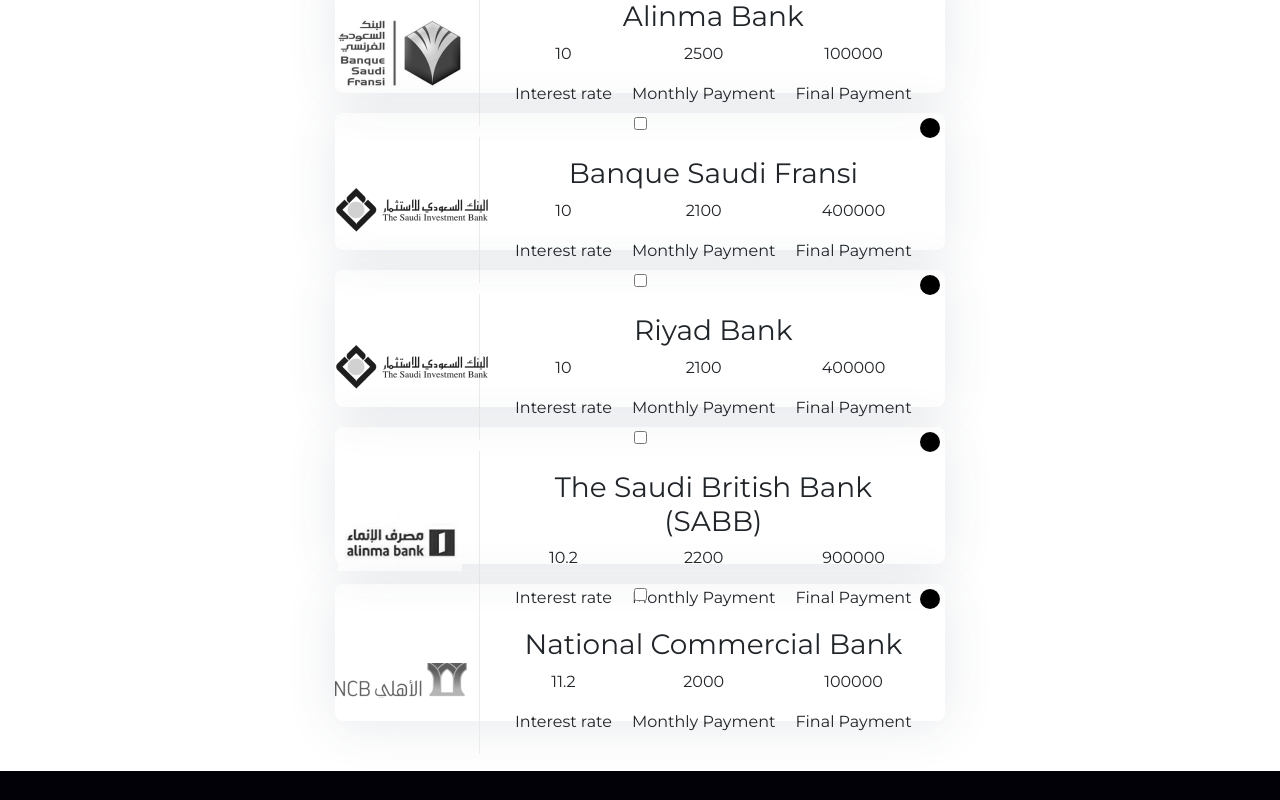
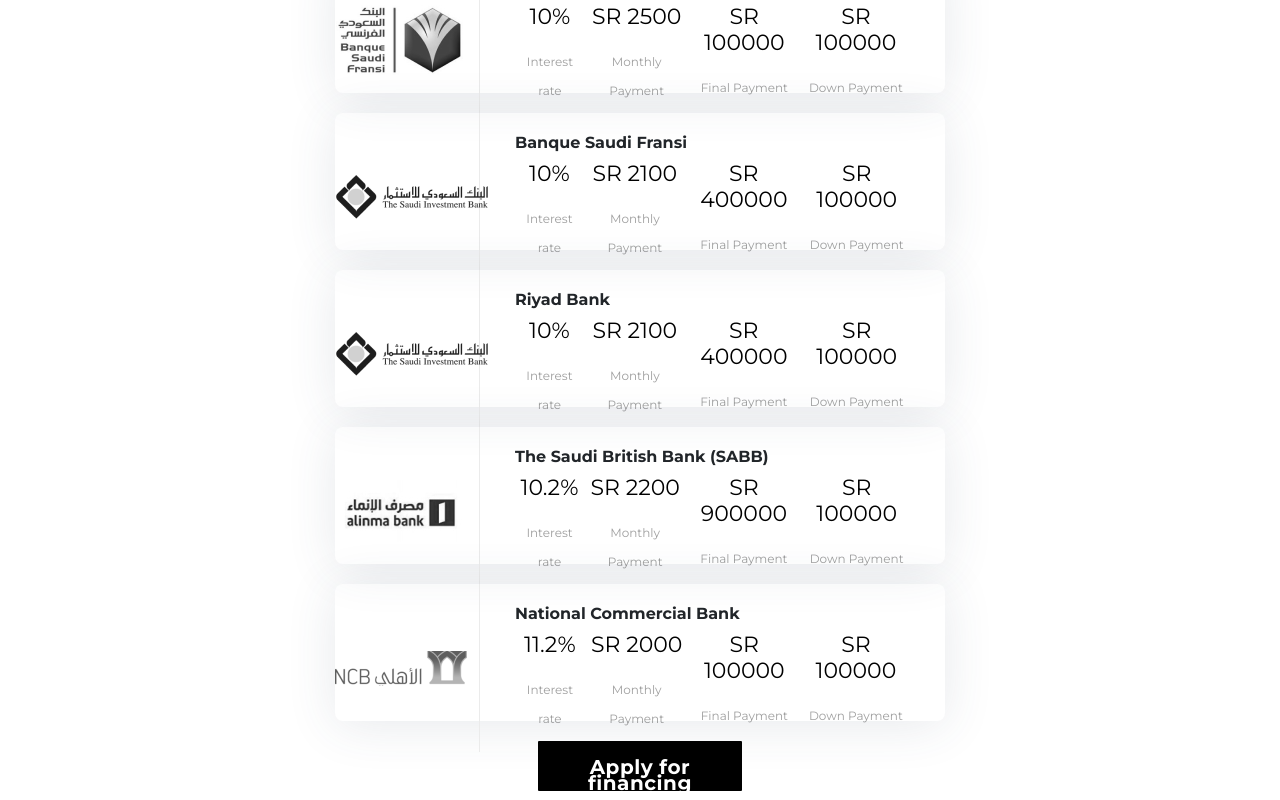
Before and after one commit to remonlawendi/Task-Beyound-Creation, a React (Create React App) app: page / in a window 1280 px wide. Shown: the part 680-1480 px from the top of the page. Built offline with nearby package versions, Linux system fonts and the light colour scheme.

Commit message:
Final Touch

```diff
--- a/src/components/Applet.jsx
+++ b/src/components/Applet.jsx
@@ -7,6 +7,7 @@
     interest: 11.2,
     monthly: 2000,
     final: 100000,
+    total: 100000,
     image: 'ahly.png',
     selected: false
 }, {
@@ -15,6 +16,7 @@
     interest: 10.2,
     monthly: 2200,
     final: 900000,
+    total: 100000,
     image: 'alinma.png',
     selected: false
 }, {
@@ -23,6 +25,7 @@
     interest: 10,
     monthly: 2300,
     final: 100000,
+    total: 100000,
     image: 'saab.png',
     selected: false
 }, {
@@ -31,6 +34,7 @@
     interest: 10,
     monthly: 2500,
     final: 100000,
+    total: 100000,
     image: 'saudi-french.png',
     selected: false
 }, {
@@ -39,6 +43,7 @@
     interest: 10,
     monthly: 2100,
     final: 400000,
+    total: 100000,
     image: 'saudi.png',
     selected: false
 },{
@@ -47,6 +52,7 @@
     interest: 10,
     monthly: 2100,
     final: 400000,
+    total: 100000,
     image: 'saudi.png',
     selected: false
 }
@@ -76,5 +82,7 @@
     return (<div className="offset-lg-3 col-md-6 applets">
         <span className="filter">Filter by:</span> <Sort onSelect={onSort}/>
         {banks.sort((a, b) => a[sort] - b[sort]).map(({id, ...rest}) => <Bank onClick={() => onSelect(id)} selectedIndex={selected.indexOf(id)} key={id} {...rest} />)}
+        <button  href="" target="_blank" class="Apply-financing col-md-4">Apply for financing</button>
     </div>)
+
 }
--- a/src/components/Bank.css
+++ b/src/components/Bank.css
@@ -1,11 +1,24 @@
+
+
 .bank {
 
-Height :  137px;
+max-height:   137px;
     box-shadow: 0px 4px 50px rgba(54, 71, 98, 0.12);
     border-radius: 8px;
     cursor: pointer;
     position: relative;
     margin-bottom: 20px;
+}
+input[type=checkbox]:checked < .bank {
+    border: 1px solid #000;
+}
+.bank:hover {
+    /*margin-top:-10px;
+    */transform: translateY(5px);
+    -webkit-transform: translateY(1px);
+    -moz-transform: translateY(1px);
+    -ms-transform: translateY(1px);
+    -o-transform: translateY(1px);
 }
 
 .bank h1 {
@@ -13,13 +26,30 @@
     font-size: 40px;
 }
 
-h2 {
-
+.bank-name {
+text-align: left;
+font-size: 16px;
+font-weight: 700;
+line-height: 20px;
 }
 
-img {
+.bank-img {
     margin: auto;
 }
+
+.rate-info {
+font-size: 22px ;
+font-weight: 400 ;
+line-height: 26px ;
+color:#000;
+padding-bottom: 0;
+}
+.rate-info span{
+    font-size: 12px !important ;
+    font-weight: 400 ;
+    line-height: 26px ;
+    color:rgba(0, 0, 0, 0.38);
+    }
 
 .bank .description {
     margin: 20px;
@@ -32,22 +62,51 @@
 }
 .NumiricalBank {
     display: inline-block;
-    width: 20px;
-    height: 20px;
+    text-align: center;
     position: absolute;
-    right: 5px;
-    top: 5px;
+    right: -1px;
+    top: -1px;
     border-radius: ;
     color: #fff;
+    border-radius: 1px 20px 17px 95px;
+    -webkit-border-radius: 1px 20px 17px 95px;
+    -moz-border-radius: 1px 20px 17px 95px;
+    -ms-border-radius: 1px 20px 17px 95px;
+    -o-border-radius: 1px 20px 17px 95px;
+}
+input[type=checkbox]   {
+    display: none;
+}
+input[type=checkbox]:checked + .NumiricalBank  {
+    width: 30px ;
+    height: 25px;
     background-color: #000;
-    border-radius:50%;
-    5-webkit-border-radius:;
-    -moz-border-radius:50%;
-    -ms-border-radius:50%;
-    -o-border-radius:50%;
-    -webkit-border-radius:50%;
 }
+input[type=checkbox]:checked  < .bank:active {
+    border: 1px solid #000 !important;
+}
+.Apply-financing {
+    background: #000;
+    color: #ffffff ;
+    font-size:  20px;
+    font-weight: 700;
+    height: 50px;
+    line-height: 0.8;
+    padding: 18px 30px;
 
-input[type=checkbox]{
-    /* display: none; */
-}
+    border-radius: 1px;
+    letter-spacing: 0.5px;
+    border:0px ;
+  }
+  @media (max-width: 767.98px) {
+    .description {
+       display: flex !important;
+       justify-content: space-between !important;
+    }
+    .bank-img {
+          display: none;
+      }
+      .bank-name {
+          justify-content: center !important;
+      }
+  }
--- a/src/components/Bank.jsx
+++ b/src/components/Bank.jsx
@@ -1,30 +1,48 @@
-import './Bank.css';
+ import './Bank.css';
 
 const Info = ({ title, subtitle }) => <div className='info'>
     <p>{title}</p>
     <span>{subtitle}</span>
 </div>
 
-export const Bank = ({ selectedIndex, image, name, interest, monthly, final, onClick  }) =>
-    <div className='bank'>
+export const Bank = ({ selectedIndex, image, name, interest, monthly, final, onClick , total }) =>
+    <div className='bank '>
     <input type="checkbox" id={name} name="check" value="1" checked={selectedIndex !== -1} />
     <p className='NumiricalBank'>{selectedIndex === -1 ? undefined : selectedIndex + 1}</p>
     <label className='row' for={name} onClick={onClick} >
         <div className='col-md-3 img-container'>
-            <img className='align-middle' src={`./images/${image}`} />
+            <img className='align-middle bank-img' src={`./images/${image}`} />
         </div>
         <div className='col-md-8 description'>
             <div class="row">
                 <div className='col-12'>
-                <h3>{name}</h3>
+                <h3 className="bank-name">{name}</h3>
                 </div>
-                <div className='col-12 d-flex justify-content-between'>
-                <Info className='' title={interest} subtitle='Interest rate'/>
-                <Info className='' title={monthly} subtitle='Monthly Payment'/>
-                <Info className=''title={final} subtitle='Final Payment'/>
+                <div className='col-12 d-flex justify-content-between currency '>
+
+                    <div className="rate-info">
+                        <Info  title={interest +"%"} subtitle=''/>
+                        <span className="rate-info" >Interest rate</span>
+                    </div>
+
+                    <div className="rate-info">
+                        <Info  title={"SR " +monthly} subtitle=''/>
+                        <span className="rate-info">Monthly Payment</span>
+                    </div>
+
+                    <div className="rate-info">
+                        <Info  title={"SR " + final} subtitle=''/>
+                        <span className="rate-info">Final Payment</span>
+                    </div>
+                    <div className="rate-info">
+                        <Info  title={"SR " + total} subtitle=''/>
+                        <span className="rate-info">Down Payment</span>
+                    </div>
+
                 </div>
             </div>
 
         </div>
     </label>
+
 </div>
--- a/src/components/Footer.jsx
+++ b/src/components/Footer.jsx
@@ -1,5 +1,7 @@
 import './Footer.css'
 export const Footer = () => {
+
+
     return (
         <section className="footer">
   <div class="container">
```
